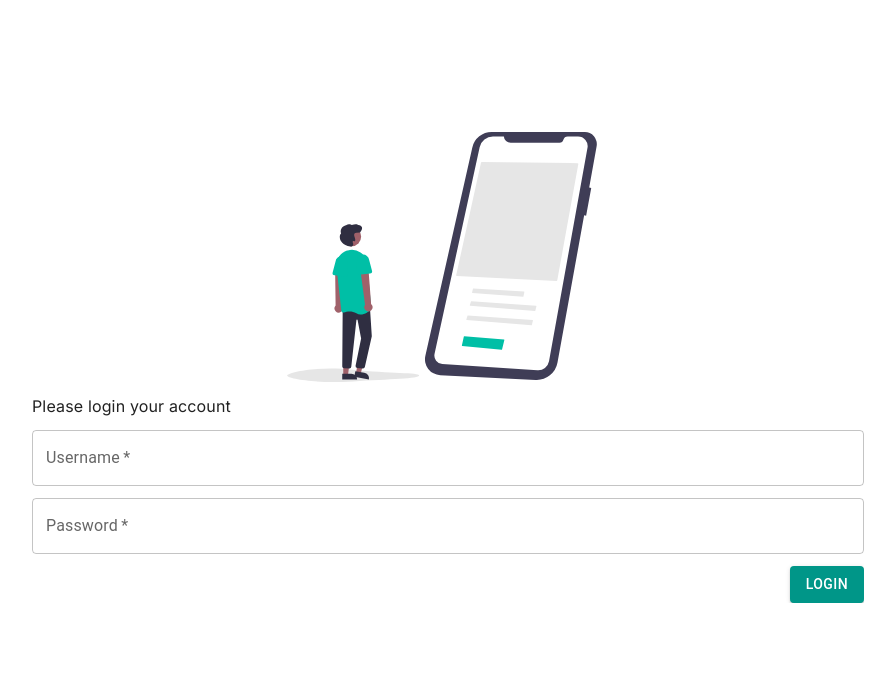
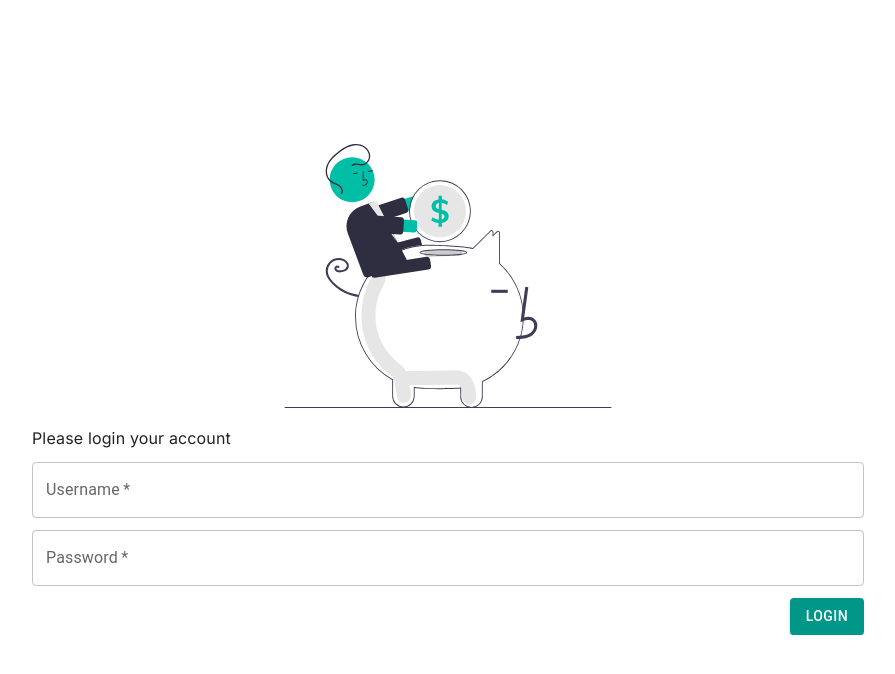
Before and after one commit to thminggg/banking-web, a Next.js app: page /banking-web/ in a window 1280 px wide. Shown: the top 674 px of the page, without its empty margins (192-1087 px from the left). Built offline with nearby package versions, Linux system fonts and the light colour scheme.

Commit message:
chore: udpate app logo

```diff
--- a/next.config.js
+++ b/next.config.js
@@ -5,6 +5,5 @@ const withBundleAnalyzer = require("@next/bundle-analyzer")({
 
 const nextConfig = {
   basePath: "/banking-web",
-  output: "export",
 };
 module.exports = withBundleAnalyzer(nextConfig);
--- a/src/components/Login.tsx
+++ b/src/components/Login.tsx
@@ -7,8 +7,7 @@ import TextField from "@mui/material/TextField";
 import Image from "next/image";
 import { useRouter } from "next/navigation";
 import { useState } from "react";
-import myAppIcon from "../../public/icons/undraw_my_app_re_gxtj.svg";
-import "../styles/globals.css";
+import appLogo from "../../public/icons/undraw_savings_re_eq4w.svg";
 import RightMostGrid from "./RightMostGrid";
 
 const Login = () => {
@@ -50,8 +49,10 @@ const Login = () => {
 
   return (
     <div onKeyDown={handleKeyDown}>
-      <Grid container spacing={1.5} justifyContent="center">
-        <Image src={myAppIcon} alt="Sign up" height={250} priority />
+      <Grid container spacing={1.5} justifyContent="center" direction="row">
+        <Grid item xs={8}>
+          <Image src={appLogo} alt="Sign up" className="mainImage" priority />
+        </Grid>
         <Grid item xs={12}>
           {user?.name ? (
             <p>Welcome back {user.name}</p>
--- a/src/pages/account-transactions/[account].tsx
+++ b/src/pages/account-transactions/[account].tsx
@@ -1,6 +1,5 @@
 import AccountTransactionsContainer from "@/containers/AccountTransactionContainer";
 import { accounts } from "@/data/accounts";
-import "@/styles/globals.css";
 import { Account, SupportedCountries } from "@/types/account";
 import { GetStaticPaths, GetStaticProps } from "next";
 import StaticPageRootLayout from "@/containers/StaticPageRootLayout";
--- a/src/styles/globals.css
+++ b/src/styles/globals.css
@@ -12,12 +12,9 @@ body {
 
 body {
   color: rgb(var(--foreground-rgb));
-  background: linear-gradient(
-      to bottom,
+  background: linear-gradient(to bottom,
       transparent,
-      rgb(var(--background-end-rgb))
-    )
-    rgb(var(--background-start-rgb));
+      rgb(var(--background-end-rgb))) rgb(var(--background-start-rgb));
 }
 
 a {
@@ -30,3 +27,12 @@ a {
   margin: auto;
   padding-top: 9em;
 }
+
+.mainImage {
+  width: 100%;
+  height: auto;
+
+  @media (min-width: 600px) {
+    max-height: 33vh;
+  }
+}
```
Also changed, not shown: public/icons/undraw_savings_re_eq4w.svg (added).
